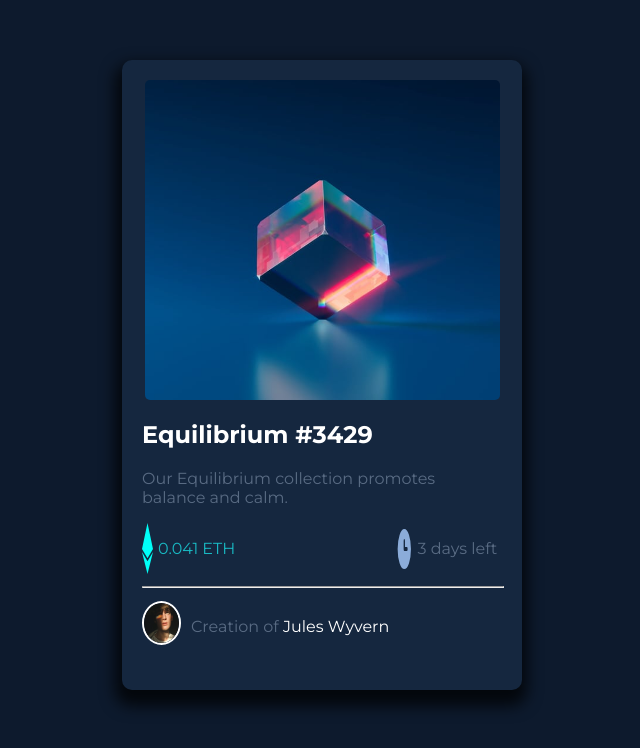
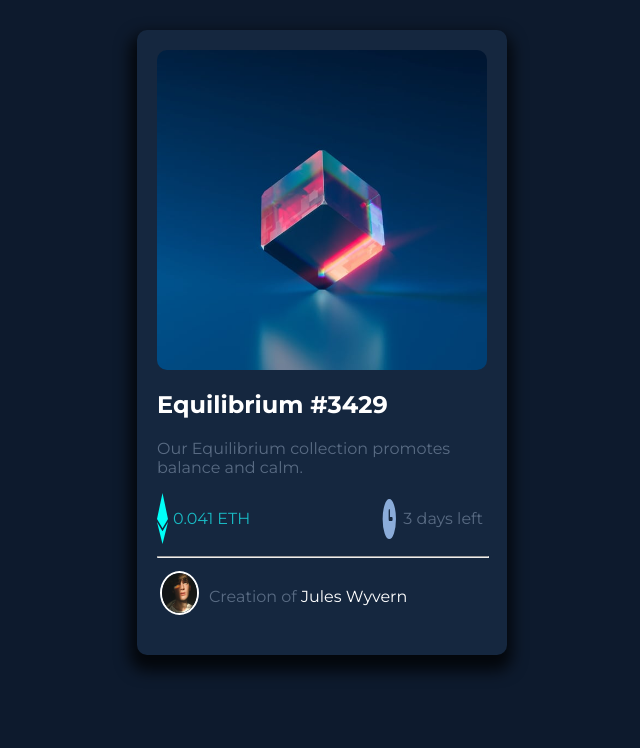
Before and after one commit to mrjasonu/nft-preview-card-component-main, a plain HTML site: page index.html in a window 1280 px wide. Shown: the whole page, without its empty margins (318-958 px from the left). Drawn offline with Linux system fonts and the light colour scheme.

Commit message:
makes the website look better

```diff
--- a/syle.css
+++ b/syle.css
@@ -4,6 +4,19 @@ body {
     background-color: #0D1A2D;
 }
 
+#nft-card {
+    display: block;
+    margin: 30px auto;
+    background-color: #15273F;
+    width: 330px;
+    height: 585px;
+    border-radius: 10px;
+    padding: 20px;
+    box-shadow: -1px 10px 15px 6px rgba(0,0,0,0.75);
+    -webkit-box-shadow: -1px 10px 15px 6px rgba(0,0,0,0.75);
+    -moz-box-shadow: -1px 10px 15px 6px rgba(0,0,0,0.75);
+}
+/*
 #nft-card {
     display: block;
     margin: 60px auto;
@@ -15,13 +28,13 @@ body {
     box-shadow: -1px 10px 15px 6px rgba(0,0,0,0.75);
     -webkit-box-shadow: -1px 10px 15px 6px rgba(0,0,0,0.75);
     -moz-box-shadow: -1px 10px 15px 6px rgba(0,0,0,0.75);
-}
+} */
 
 #nft-image {
     display: block;
-    width: 355px;
+    width: 330px;
     height: 320px;
-    border-radius: 5px;
+    border-radius: 10px;
     margin: auto;
 }
 
@@ -48,7 +61,7 @@ hr {
 
 .stats {
     display: inline-flex;
-    width: 175.5px;
+    width: 160.9px;
 }
 
 .stats img {
@@ -74,6 +87,7 @@ hr {
     border-radius: 50%;
     width: 35px;
     height: 40px;
+    margin-left: 3px;
 }
 
 #name {
```
